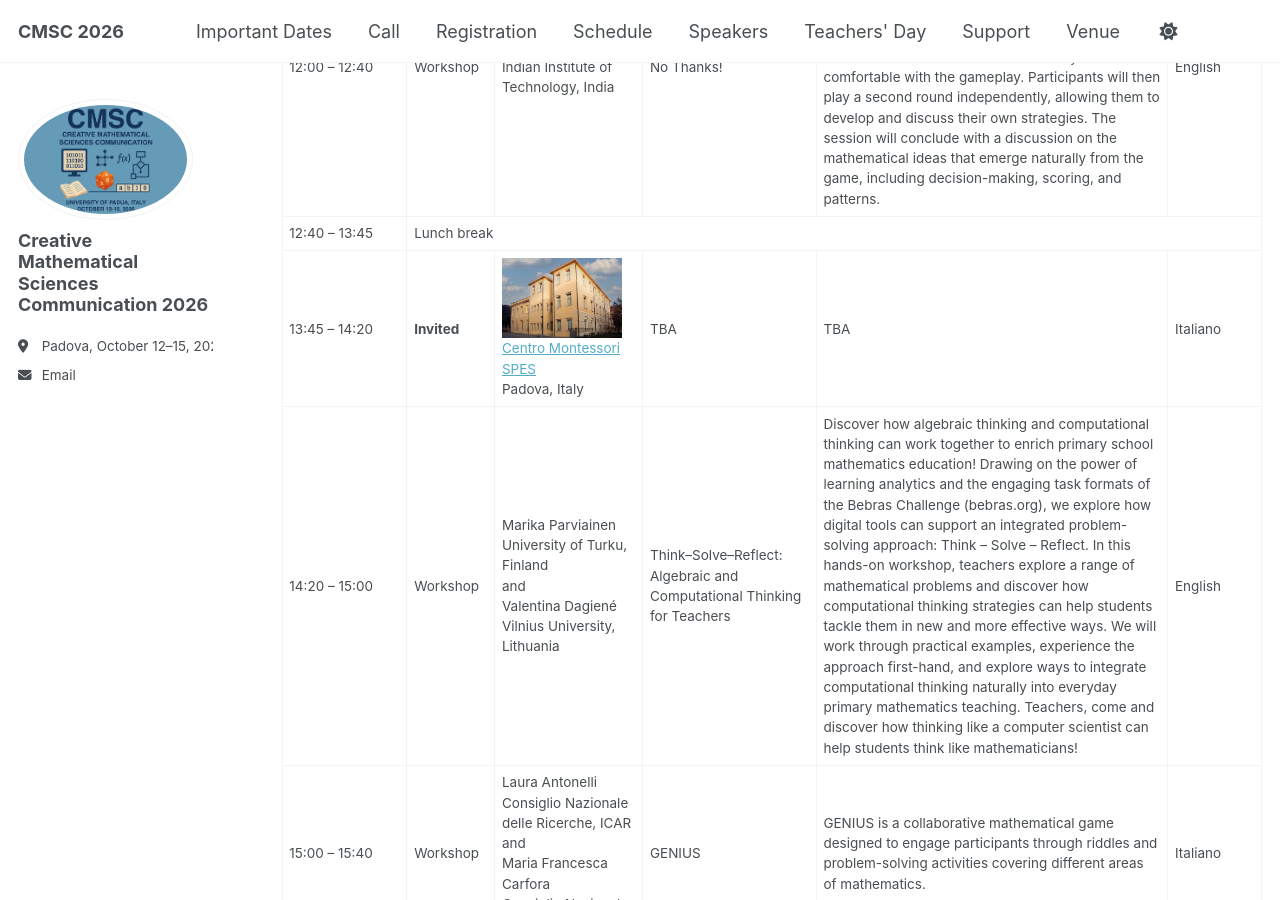
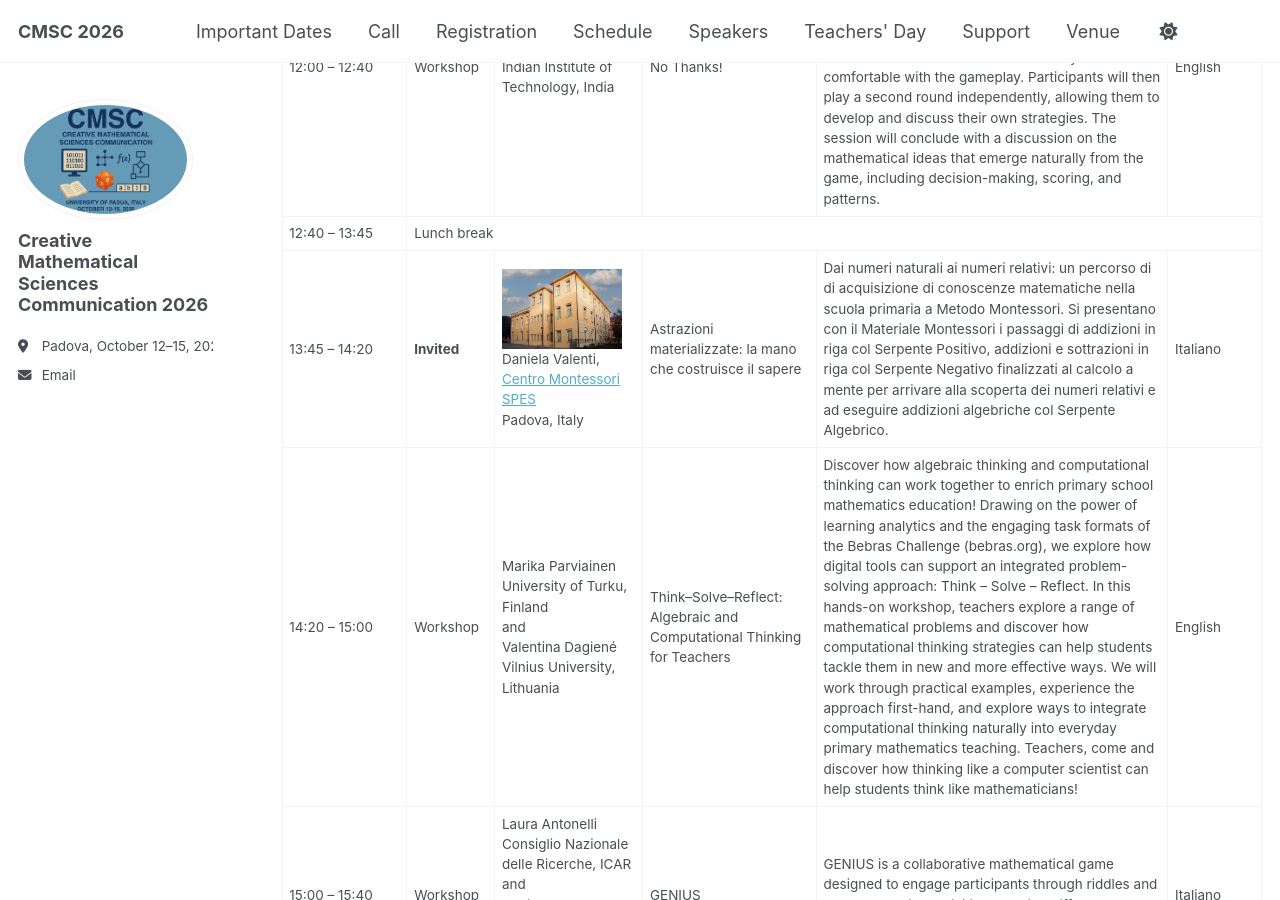
Before and after one commit to CMSC2026/cmsc2026.github.io, a Jekyll site: the page built from _pages/teachers-day.md, in a window 1280 px wide and 900 px high, scrolled down 2637 px. Built offline with Jekyll 4.4.1, drawn with Linux system fonts in a browser that asks for light colours; a script that is not in the unit is left out.

Commit message:
Revise teacher details and course content
Updated teacher information and added course descriptions.

```diff
--- a/_pages/teachers-day.md
+++ b/_pages/teachers-day.md
@@ -183,14 +183,15 @@ The program includes include invited plenary presentations and workshops, as tut
         <img src="/images/teachers-day-spes-montessori.jpg"
              style="float: left; margin-right: 1em; max-width: 120px;"
              alt="Centro Montessori SPES">
-        <br>
+        <br>Daniela Valenti, <br>
         <a href="https://www.spes.pd.it/educare/offerta-didattica/centro-montessori/">
           Centro Montessori SPES
         </a><br>
         Padova, Italy
       </td>
-      <td>TBA</td>
-      <td>TBA</td>
+      <td>Astrazioni materializzate: la mano che costruisce il sapere</td>
+      <td>Dai numeri naturali ai numeri relativi: un percorso di di acquisizione di conoscenze matematiche nella scuola primaria a Metodo Montessori.
+Si presentano con il Materiale Montessori i passaggi di addizioni in riga col Serpente Positivo, addizioni e sottrazioni in riga col Serpente Negativo finalizzati al calcolo a mente per arrivare alla scoperta dei numeri relativi e ad eseguire addizioni algebriche col Serpente Algebrico.</td>
       <td>Italiano</td>
     </tr>
 
```
